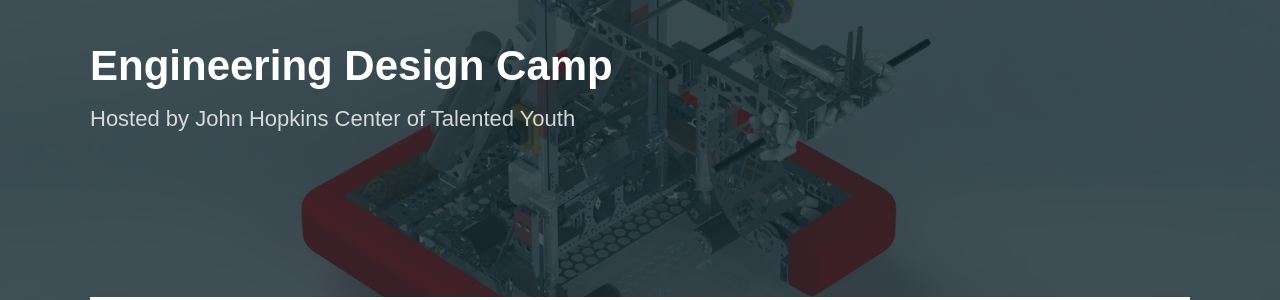
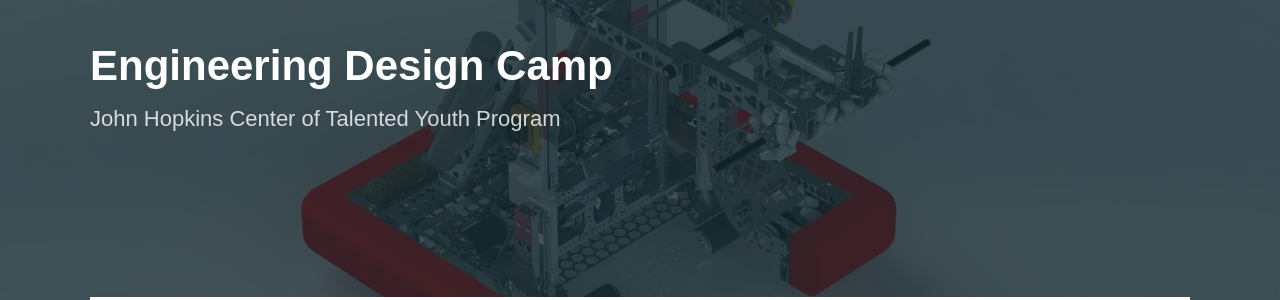
Before and after one commit to disha-22/disha-22.github.io, a Jekyll site: the page built from _projects/engineering-design.md, in a window 1280 px wide and 900 px high. Shown: the part 209-509 px from the top of the window. Built offline with Jekyll 4.4.1, drawn with Linux system fonts in a browser that asks for light colours; nearby versions of some CDN libraries; some web fonts are replaced.

Commit message:
Update engineering-design.md

```diff
--- a/_projects/engineering-design.md
+++ b/_projects/engineering-design.md
@@ -1,6 +1,6 @@
 ---
 title: 'Engineering Design Camp'
-subtitle: 'Hosted by John Hopkins Center of Talented Youth'
+subtitle: 'John Hopkins Center of Talented Youth Program'
 date: 2018-01-30 00:00:00
 description: Residential Camp at UC Santa Cruz<br> Project oriented learning <br> International Participation
 featured_image: '/images/r1.jpg'
```
